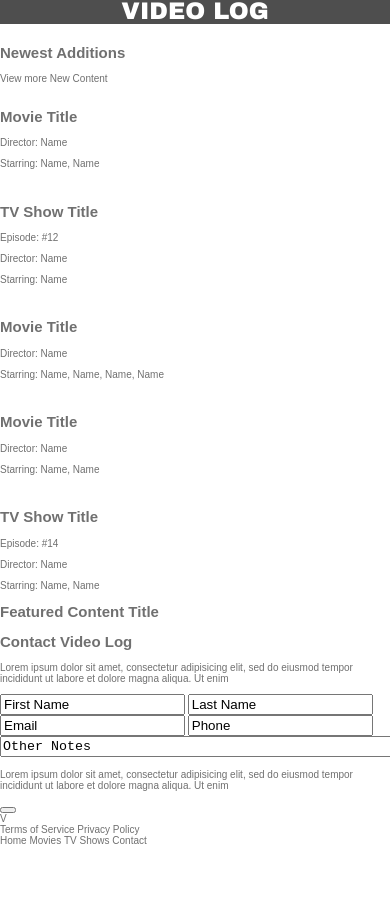
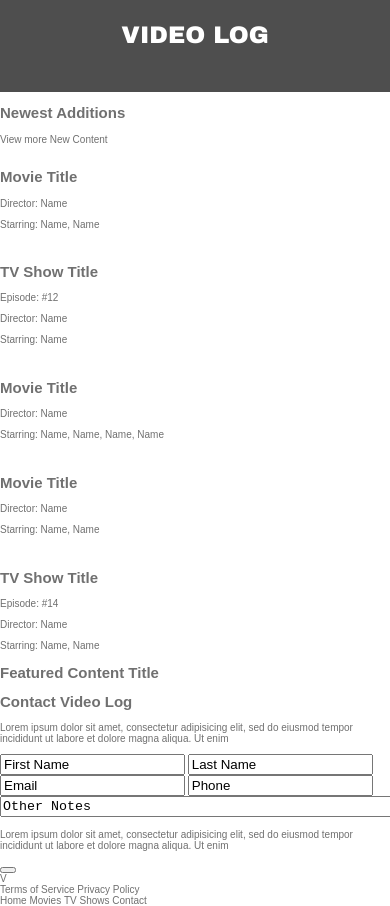
Before and after one commit to wallace-pei/wireframe-to-markup, a plain HTML site: page index.html in a window 390 px wide. Shown: the part 80-986 px from the top of the page. Before the commit the page ends 926 px from the top, so only its background shows below. Drawn offline with Linux system fonts and the light colour scheme.

Commit message:
updated mobile hero

```diff
--- a/css/style.scss
+++ b/css/style.scss
@@ -60,6 +60,8 @@ a {
   text-align: center;
   vertical-align: middle;
   background-color: get-color(darkest-grey);
+  padding-top: 1.5rem;
+  padding-bottom: 1.5rem;
   h1 {
     color: #fff;
     font-family: "Arial Black", Gadget, sans-serif;
```
Also changed, not shown: css/style.min.css.
